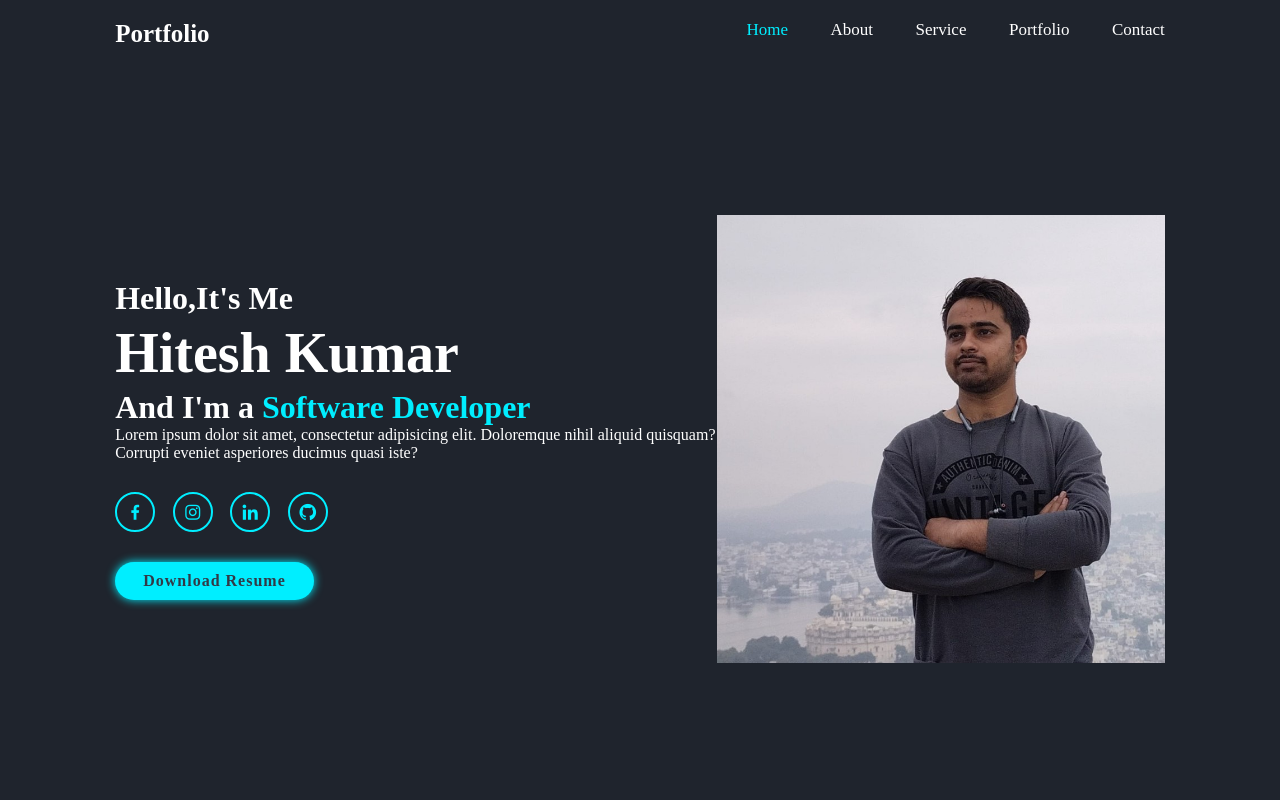
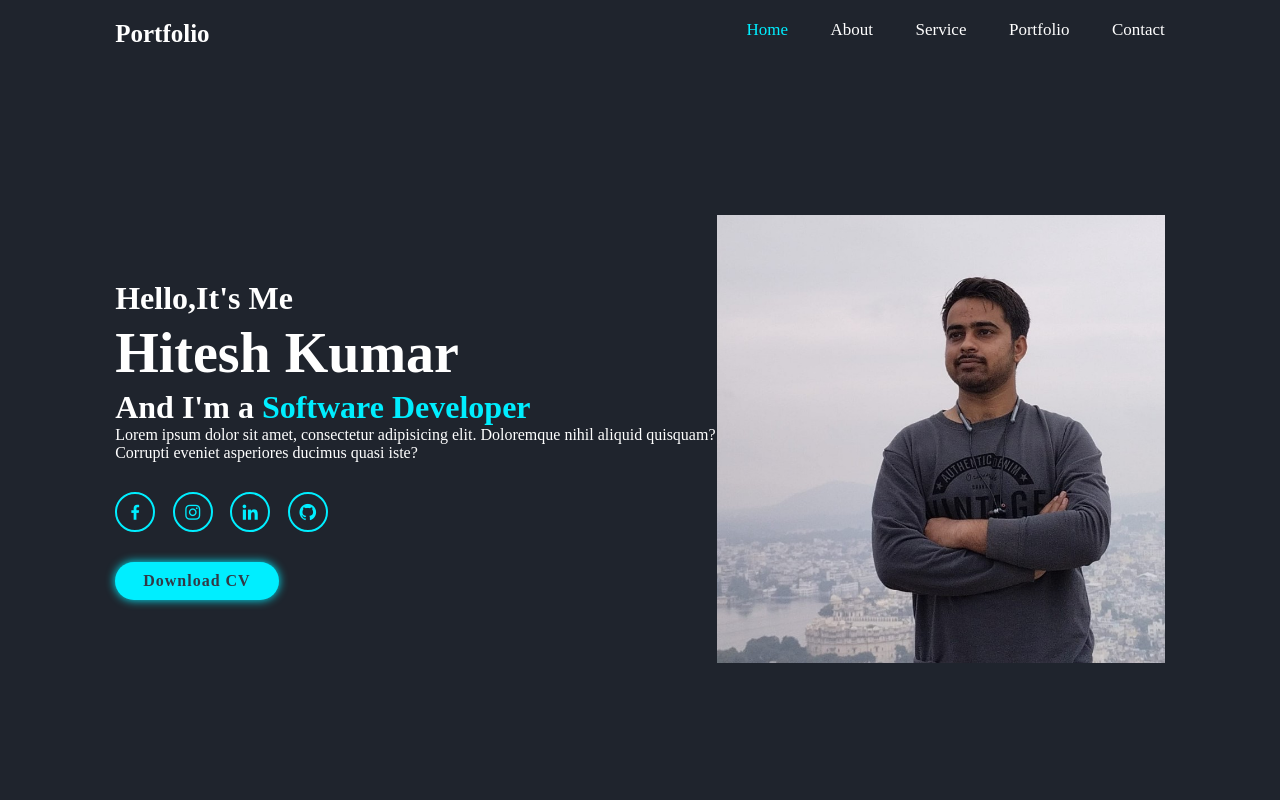
Before and after one commit to hitesh81298/hiteshkumar, a plain HTML site: page index.html in a window 1280 px wide. Shown: the top 800 px of the page. Drawn offline with nearby package versions, Linux system fonts and the light colour scheme; a script that the page names is missing.

Commit message:
Update index.html

```diff
--- a/index.html
+++ b/index.html
@@ -35,7 +35,7 @@
                 <a href="#linkedin"><i class='bx bxl-linkedin' ></i></a>
                 <a href="#github"><i class='bx bxl-github' ></i></a>
             </div>
-            <a href="#" class="btn">Download Resume</a>
+            <a href="#" class="btn">Download CV</a>
         </div>
 
         <div class="homeimgae">
```
